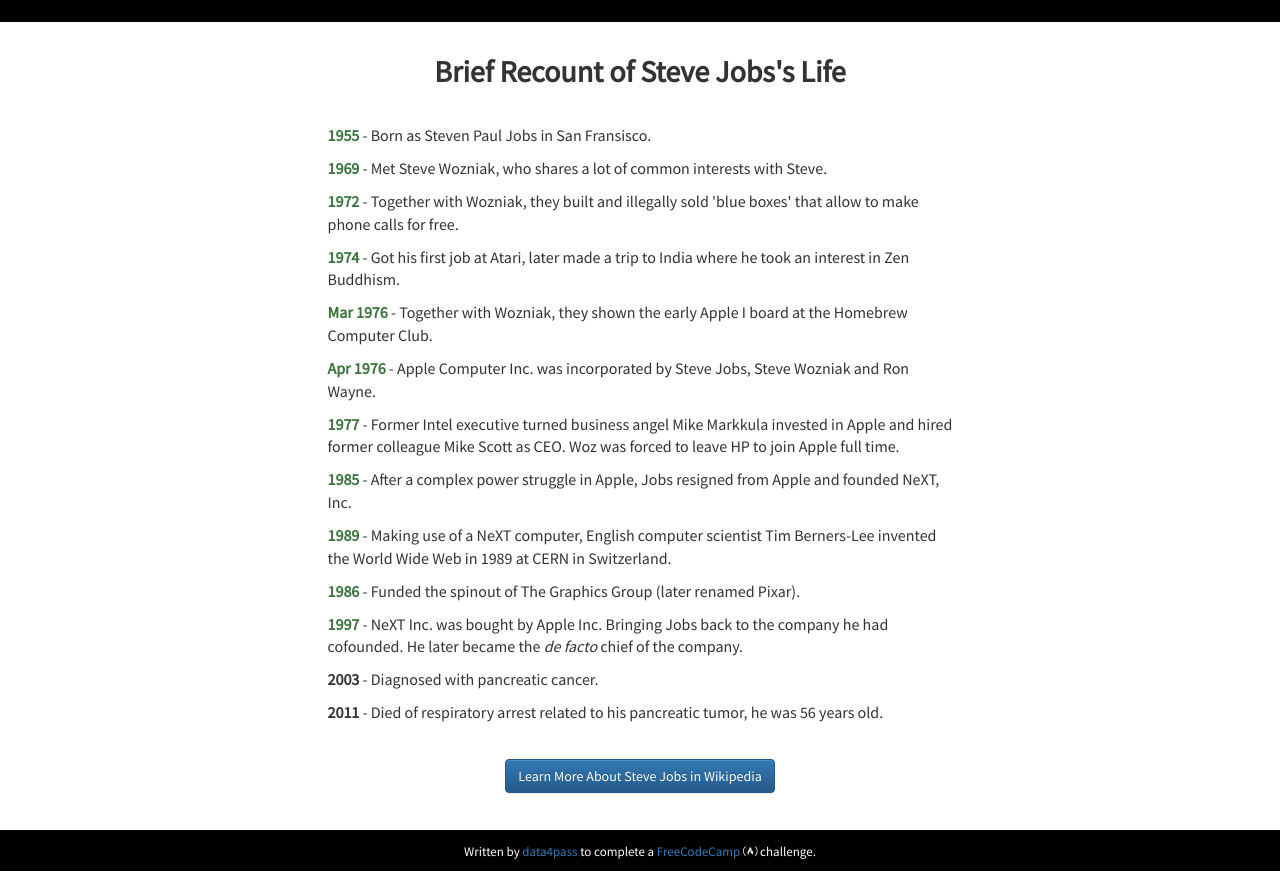
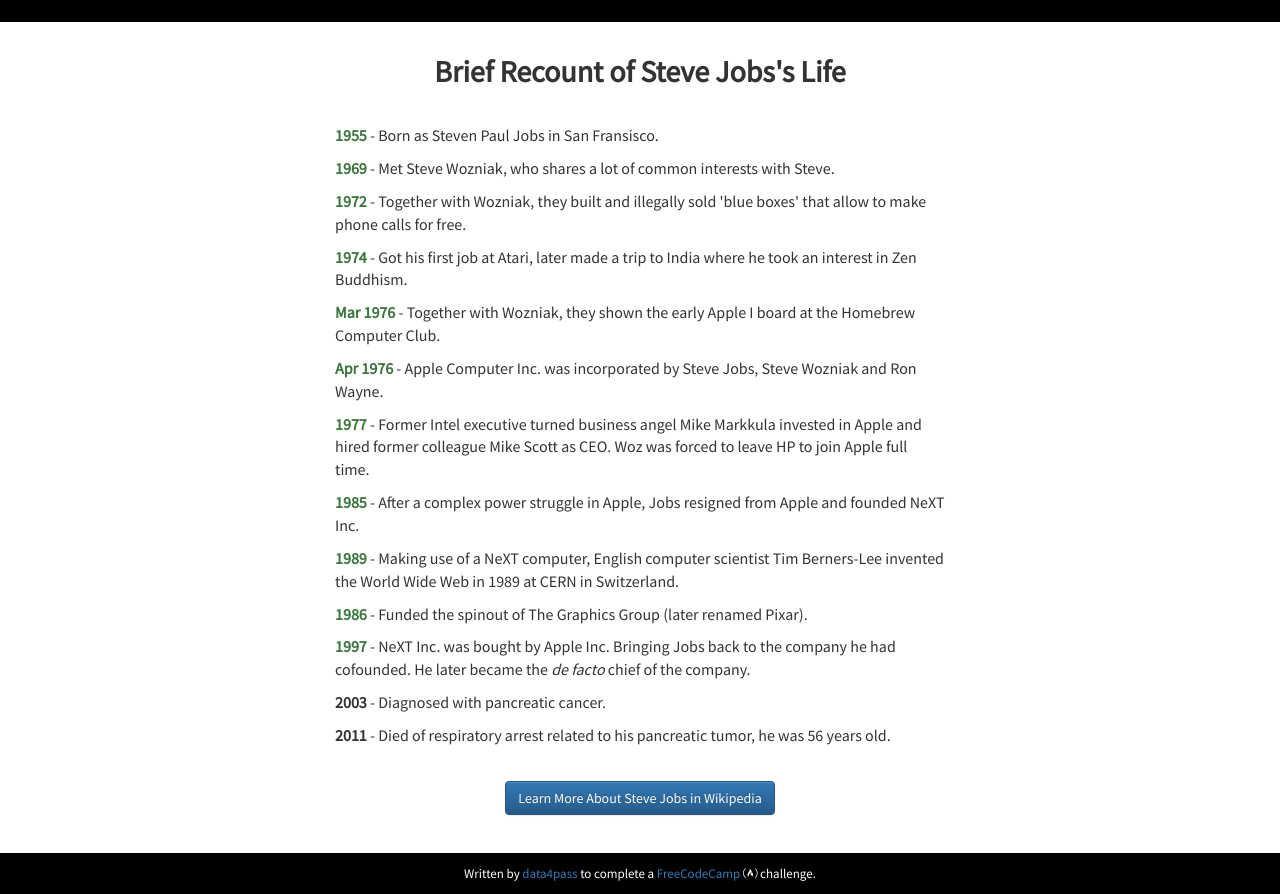
Before and after one commit to data4pass/stevejobs, a plain HTML site: page index.html in a window 1280 px wide. Shown: the part 1200-2094 px from the top of the page. Before the commit the page ends 2071 px from the top, so only its background shows below. Drawn offline with nearby package versions, Linux system fonts and the light colour scheme.

Commit message:
Create index.html

```diff
--- a/index.html
+++ b/index.html
@@ -116,7 +116,7 @@
 				<h2 class="bold">Brief Recount of Steve Jobs's Life</h2>
 			</div>
 		</div>
-		<div class="row">
+		<div class="row container-fluid">
 			<div class="col-md-3"></div>
 			<div class="col-md-6" id="timeline-text">
 				<div id="timeline-list">
@@ -127,7 +127,7 @@
 					<p><span class="text-success bold">Mar 1976</span> - Together with Wozniak, they shown the early Apple I board at the Homebrew Computer Club.</p>
 					<p><span class="text-success bold">Apr 1976</span> - Apple Computer Inc. was incorporated by Steve Jobs, Steve Wozniak and Ron Wayne.</p>
 					<p><span class="text-success bold">1977</span> - Former Intel executive turned business angel Mike Markkula invested in Apple and hired former colleague Mike Scott as CEO. Woz was forced to leave HP to join Apple full time.</p>
-					<p><span class="text-success bold">1985</span> - After a complex power struggle in Apple, Jobs resigned from Apple and founded NeXT, Inc.</p>
+					<p><span class="text-success bold">1985</span> - After a complex power struggle in Apple, Jobs resigned from Apple and founded NeXT Inc.</p>
 					<p><span class="text-success bold">1989</span> - Making use of a NeXT computer, English computer scientist Tim Berners-Lee invented the World Wide Web in 1989 at CERN in Switzerland.</p>
 					<p><span class="text-success bold">1986</span> - Funded the spinout of The Graphics Group (later renamed Pixar).</p>
 					<p><span class="text-success bold">1997</span> - NeXT Inc. was bought by Apple Inc. Bringing Jobs back to the company he had cofounded. He later became the <span class="italic">de facto</span> chief of the company.
```
